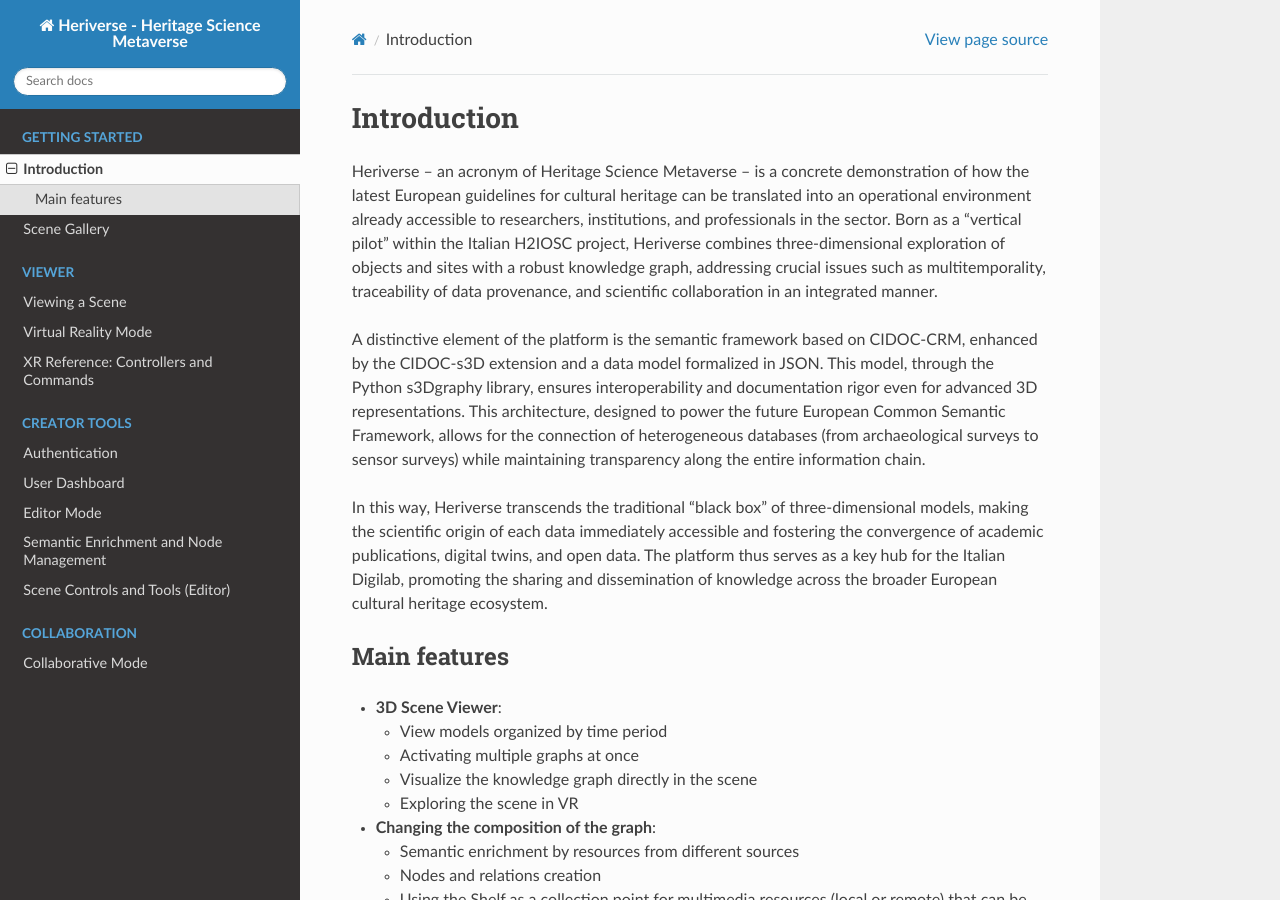
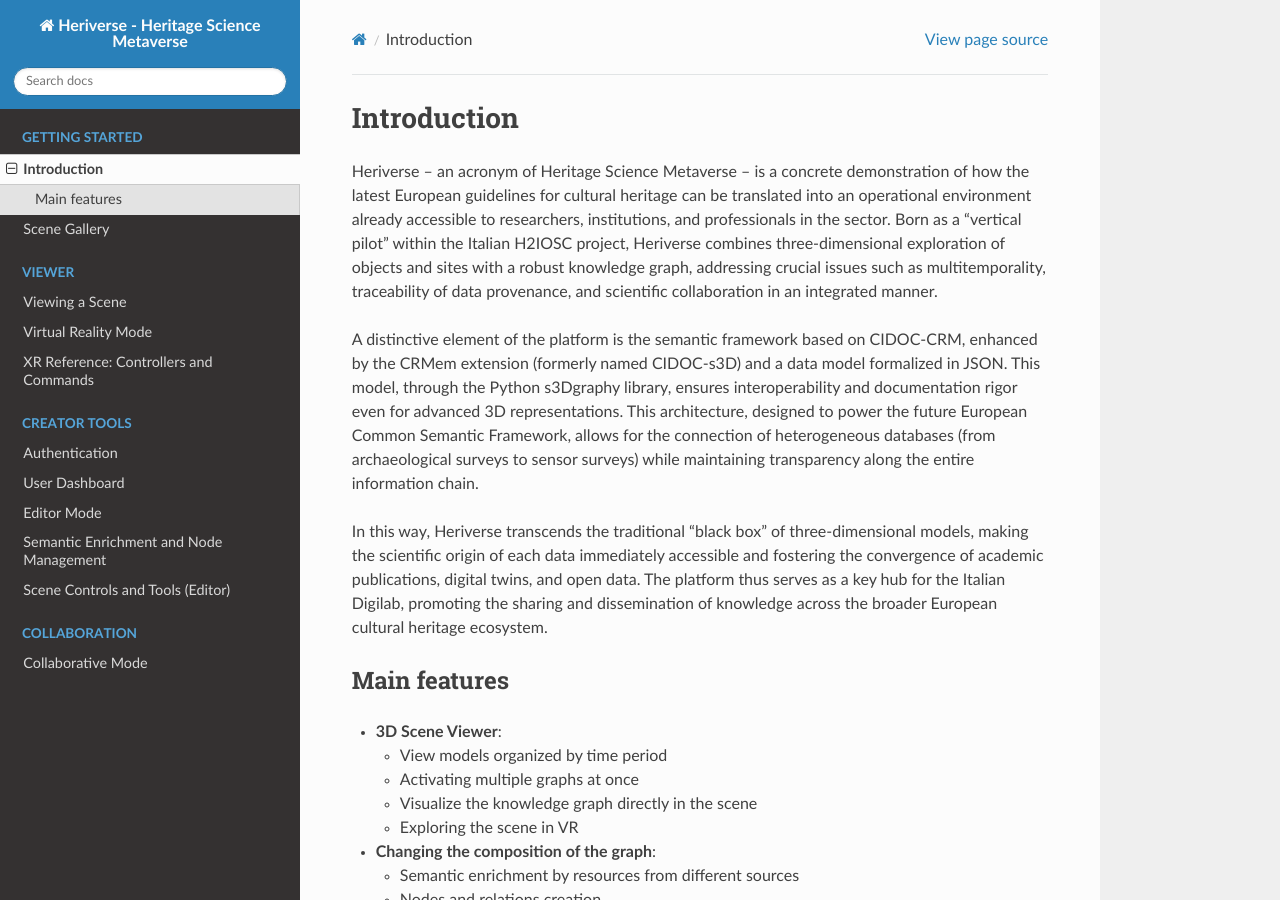
Before and after one commit to StratiGraph-ECCCH/Heriverse-doc, a Sphinx documentation site: the page built from docs/introduction.rst, in a window 1280 px wide and 900 px high. Built offline with Sphinx 7.4.7 and the Read the Docs theme 3.1.0, drawn with Linux system fonts in a browser that asks for light colours.

Commit message:
Update introduction.rst

```diff
--- a/docs/introduction.rst
+++ b/docs/introduction.rst
@@ -3,7 +3,7 @@ Introduction
 
 Heriverse -- an acronym of Heritage Science Metaverse -- is a concrete demonstration of how the latest European guidelines for cultural heritage can be translated into an operational environment already accessible to researchers, institutions, and professionals in the sector. Born as a "vertical pilot" within the Italian H2IOSC project, Heriverse combines three-dimensional exploration of objects and sites with a robust knowledge graph, addressing crucial issues such as multitemporality, traceability of data provenance, and scientific collaboration in an integrated manner.
 
-A distinctive element of the platform is the semantic framework based on CIDOC-CRM, enhanced by the CIDOC-s3D extension and a data model formalized in JSON. This model, through the Python s3Dgraphy library, ensures interoperability and documentation rigor even for advanced 3D representations. This architecture, designed to power the future European Common Semantic Framework, allows for the connection of heterogeneous databases (from archaeological surveys to sensor surveys) while maintaining transparency along the entire information chain.
+A distinctive element of the platform is the semantic framework based on CIDOC-CRM, enhanced by the CRMem extension (formerly named CIDOC-s3D) and a data model formalized in JSON. This model, through the Python s3Dgraphy library, ensures interoperability and documentation rigor even for advanced 3D representations. This architecture, designed to power the future European Common Semantic Framework, allows for the connection of heterogeneous databases (from archaeological surveys to sensor surveys) while maintaining transparency along the entire information chain.
 
 In this way, Heriverse transcends the traditional "black box" of three-dimensional models, making the scientific origin of each data immediately accessible and fostering the convergence of academic publications, digital twins, and open data. The platform thus serves as a key hub for the Italian Digilab, promoting the sharing and dissemination of knowledge across the broader European cultural heritage ecosystem.
 
```
